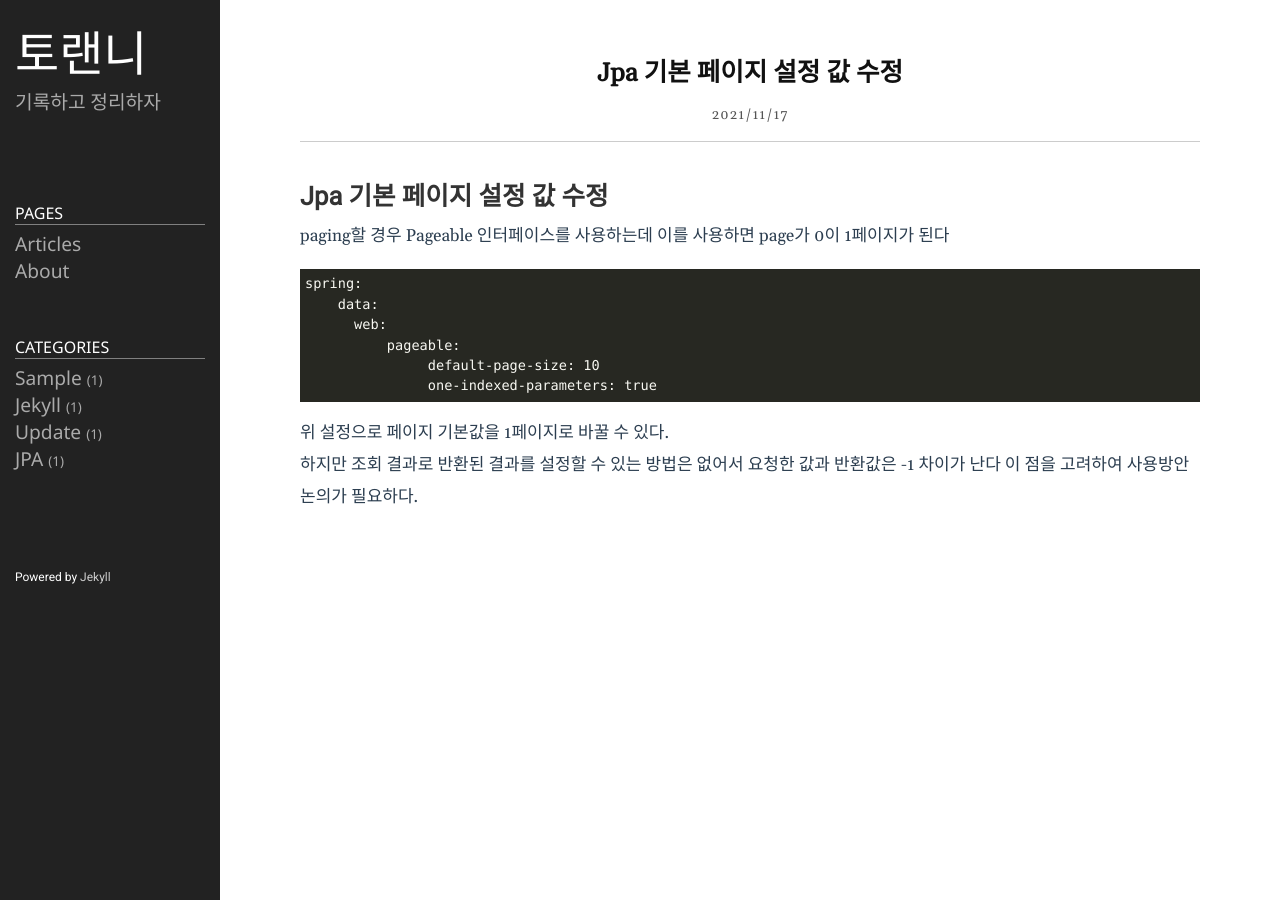
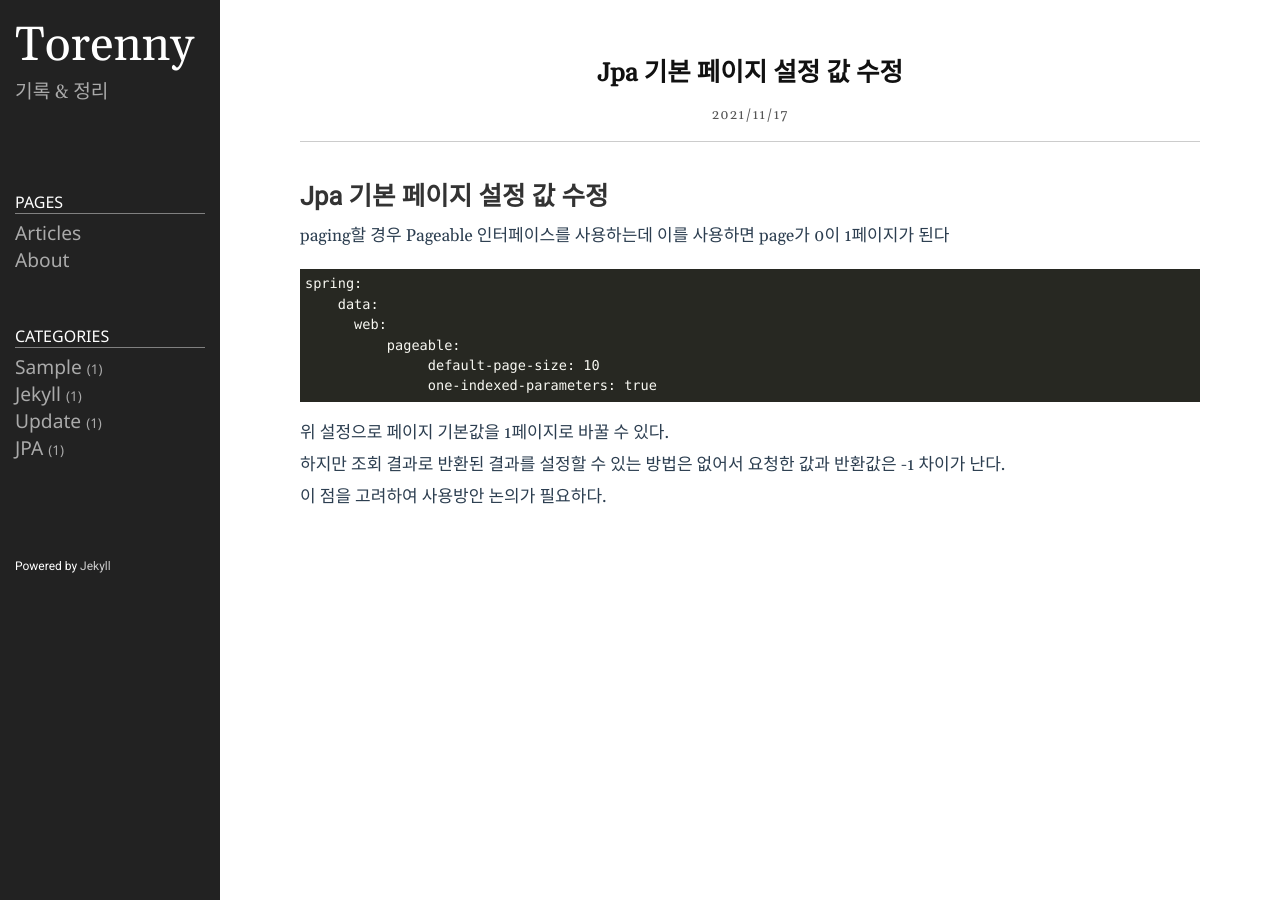
Before and after one commit to Leejunhyuck/Leejunhyuck.github.io, a Jekyll site: the page built from _posts/2021-11-17-jpa pagable-page-default-size.markdown, in a window 1280 px wide. Built offline with Jekyll 4.4.1, drawn with Linux system fonts in a browser that asks for light colours.

Commit message:
config 파일 수정

````diff
--- a/_config.yml
+++ b/_config.yml
@@ -18,10 +18,10 @@
 # You can create any custom variable you would like, and they will be accessible
 # in the templates via {{ site.myvariable }}.
 
-title: 토랜니
+title: Torenny
 email: hg00521@gmail.com
 description: >- # this means to ignore newlines until "baseurl:"
-  기록하고 정리하자
+  기록 & 정리
 # baseurl: "/" # the subpath of your site, e.g. /blog
 url: "https://Leejunhyuck.github.io" # the base hostname & protocol for your site, e.g. http://example.com
 github_username: Leejunhyuck
--- a/_posts/2021-11-17-jpa pagable-page-default-size.markdown
+++ b/_posts/2021-11-17-jpa pagable-page-default-size.markdown
@@ -17,4 +17,6 @@ spring:
 ```
 위 설정으로 페이지 기본값을 1페이지로 바꿀 수 있다.
 
-하지만 조회 결과로 반환된 결과를 설정할 수 있는 방법은 없어서 요청한 값과 반환값은 -1 차이가 난다  이 점을 고려하여 사용방안 논의가 필요하다.
+하지만 조회 결과로 반환된 결과를 설정할 수 있는 방법은 없어서 요청한 값과 반환값은 -1 차이가 난다.
+
+이 점을 고려하여 사용방안 논의가 필요하다.
````
